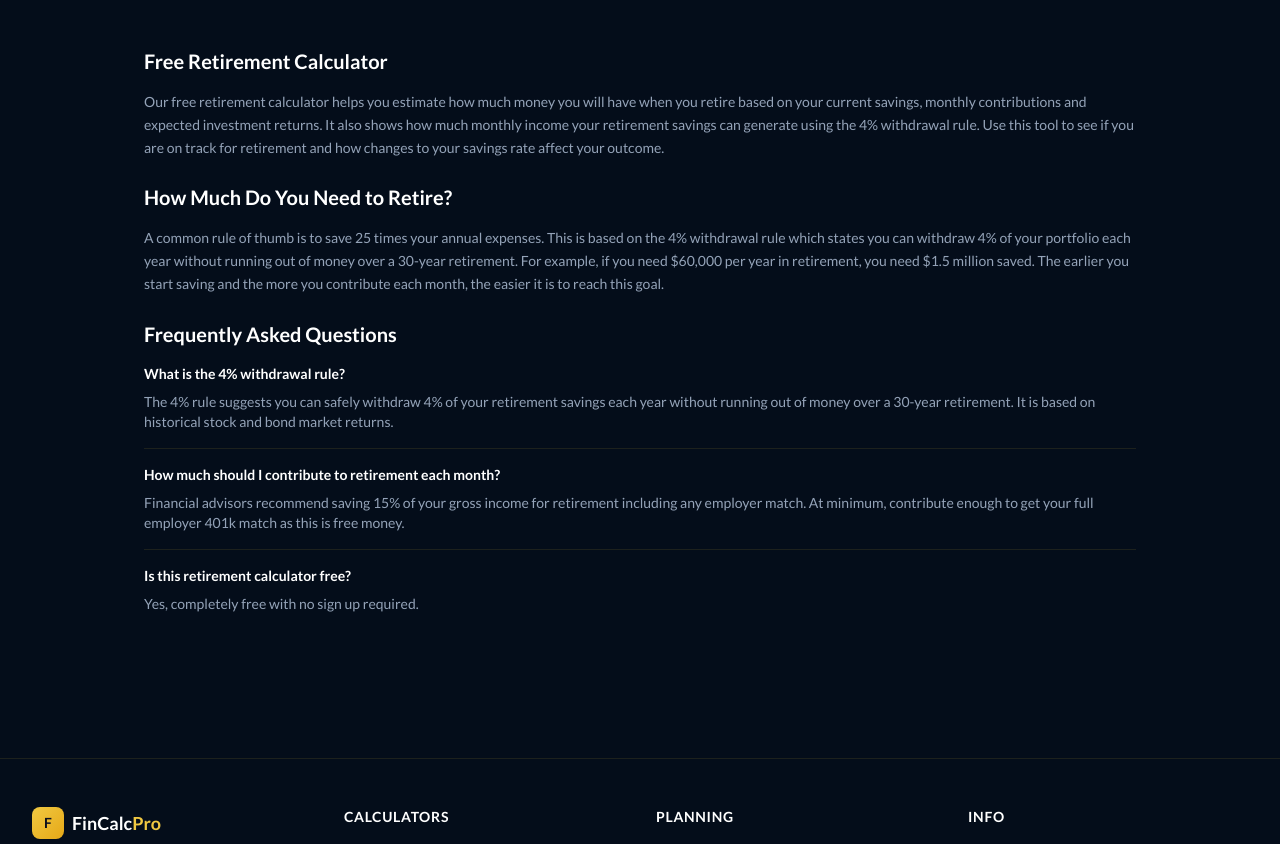
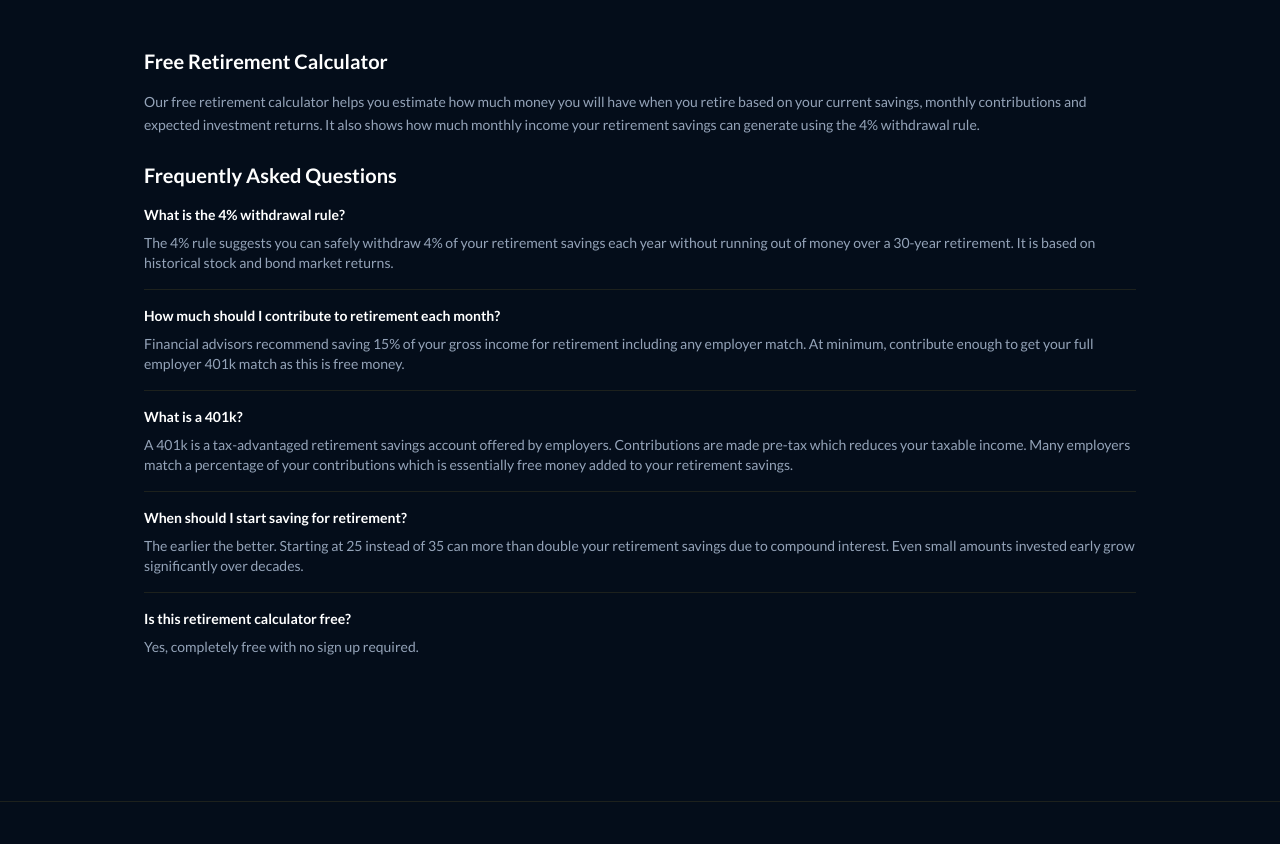
Before and after one commit to mumu15/finance-calc-pro, a Next.js app: page /retirement-calculator in a window 1280 px wide. Shown: the part 896-1740 px from the top of the page. Built offline with nearby package versions, Linux system fonts and the light colour scheme; a web font is replaced by a local one.

Commit message:
Add FAQ schema to retirement calculator page

```diff
--- a/app/retirement-calculator/page.js
+++ b/app/retirement-calculator/page.js
@@ -2,6 +2,15 @@
 import { useState } from 'react'
 import Header from '../../components/Header'
 import Footer from '../../components/Footer'
+import FaqSchema from '../../components/FaqSchema'
+
+const faqs = [
+  { q: 'What is the 4% withdrawal rule?', a: 'The 4% rule suggests you can safely withdraw 4% of your retirement savings each year without running out of money over a 30-year retirement. It is based on historical stock and bond market returns.' },
+  { q: 'How much should I contribute to retirement each month?', a: 'Financial advisors recommend saving 15% of your gross income for retirement including any employer match. At minimum, contribute enough to get your full employer 401k match as this is free money.' },
+  { q: 'What is a 401k?', a: 'A 401k is a tax-advantaged retirement savings account offered by employers. Contributions are made pre-tax which reduces your taxable income. Many employers match a percentage of your contributions which is essentially free money added to your retirement savings.' },
+  { q: 'When should I start saving for retirement?', a: 'The earlier the better. Starting at 25 instead of 35 can more than double your retirement savings due to compound interest. Even small amounts invested early grow significantly over decades.' },
+  { q: 'Is this retirement calculator free?', a: 'Yes, completely free with no sign up required.' },
+]
 
 export default function RetirementCalculator() {
   const [form, setForm] = useState({ currentAge: 30, retirementAge: 65, currentSavings: 25000, monthly: 500, rate: 7, withdrawalRate: 4 })
@@ -15,27 +24,19 @@ export default function RetirementCalculator() {
     const n = years * 12
     const p = form.currentSavings
     const m = form.monthly
-
     const futureValue = p * Math.pow(1 + r, n) + m * ((Math.pow(1 + r, n) - 1) / r)
     const annualIncome = futureValue * (form.withdrawalRate / 100)
     const monthlyIncome = annualIncome / 12
     const totalContributions = p + (m * n)
     const interestEarned = futureValue - totalContributions
-
-    setResult({
-      futureValue: futureValue.toFixed(2),
-      annualIncome: annualIncome.toFixed(2),
-      monthlyIncome: monthlyIncome.toFixed(2),
-      totalContributions: totalContributions.toFixed(2),
-      interestEarned: interestEarned.toFixed(2),
-      years
-    })
+    setResult({ futureValue: futureValue.toFixed(2), annualIncome: annualIncome.toFixed(2), monthlyIncome: monthlyIncome.toFixed(2), totalContributions: totalContributions.toFixed(2), interestEarned: interestEarned.toFixed(2), years })
   }
 
   const fmt = (n) => Number(n).toLocaleString('en-US', { style: 'currency', currency: 'USD', maximumFractionDigits: 0 })
 
   return (
     <>
+      <FaqSchema faqs={faqs} />
       <Header />
       <main className="max-w-5xl mx-auto px-4 py-12">
         <div className="text-center mb-10">
@@ -97,27 +98,17 @@ export default function RetirementCalculator() {
         <div className="space-y-6 mt-12">
           <div className="result-box">
             <h2 className="text-xl font-bold text-white mb-4">Free Retirement Calculator</h2>
-            <p className="text-slate-400 text-sm leading-relaxed">Our free retirement calculator helps you estimate how much money you will have when you retire based on your current savings, monthly contributions and expected investment returns. It also shows how much monthly income your retirement savings can generate using the 4% withdrawal rule. Use this tool to see if you are on track for retirement and how changes to your savings rate affect your outcome.</p>
-          </div>
-          <div className="result-box">
-            <h2 className="text-xl font-bold text-white mb-4">How Much Do You Need to Retire?</h2>
-            <p className="text-slate-400 text-sm leading-relaxed">A common rule of thumb is to save 25 times your annual expenses. This is based on the 4% withdrawal rule which states you can withdraw 4% of your portfolio each year without running out of money over a 30-year retirement. For example, if you need $60,000 per year in retirement, you need $1.5 million saved. The earlier you start saving and the more you contribute each month, the easier it is to reach this goal.</p>
+            <p className="text-slate-400 text-sm leading-relaxed">Our free retirement calculator helps you estimate how much money you will have when you retire based on your current savings, monthly contributions and expected investment returns. It also shows how much monthly income your retirement savings can generate using the 4% withdrawal rule.</p>
           </div>
           <div className="result-box">
             <h2 className="text-xl font-bold text-white mb-4">Frequently Asked Questions</h2>
             <div className="space-y-4 text-sm">
-              <div className="border-b pb-4" style={{borderColor:"rgba(240,200,66,0.1)"}}>
-                <h3 className="text-white font-semibold mb-2">What is the 4% withdrawal rule?</h3>
-                <p className="text-slate-400">The 4% rule suggests you can safely withdraw 4% of your retirement savings each year without running out of money over a 30-year retirement. It is based on historical stock and bond market returns.</p>
-              </div>
-              <div className="border-b pb-4" style={{borderColor:"rgba(240,200,66,0.1)"}}>
-                <h3 className="text-white font-semibold mb-2">How much should I contribute to retirement each month?</h3>
-                <p className="text-slate-400">Financial advisors recommend saving 15% of your gross income for retirement including any employer match. At minimum, contribute enough to get your full employer 401k match as this is free money.</p>
-              </div>
-              <div className="pb-4">
-                <h3 className="text-white font-semibold mb-2">Is this retirement calculator free?</h3>
-                <p className="text-slate-400">Yes, completely free with no sign up required.</p>
-              </div>
+              {faqs.map((faq, i) => (
+                <div key={i} className={i < faqs.length - 1 ? "border-b pb-4" : "pb-4"} style={{borderColor:"rgba(240,200,66,0.1)"}}>
+                  <h3 className="text-white font-semibold mb-2">{faq.q}</h3>
+                  <p className="text-slate-400">{faq.a}</p>
+                </div>
+              ))}
             </div>
           </div>
         </div>
```
